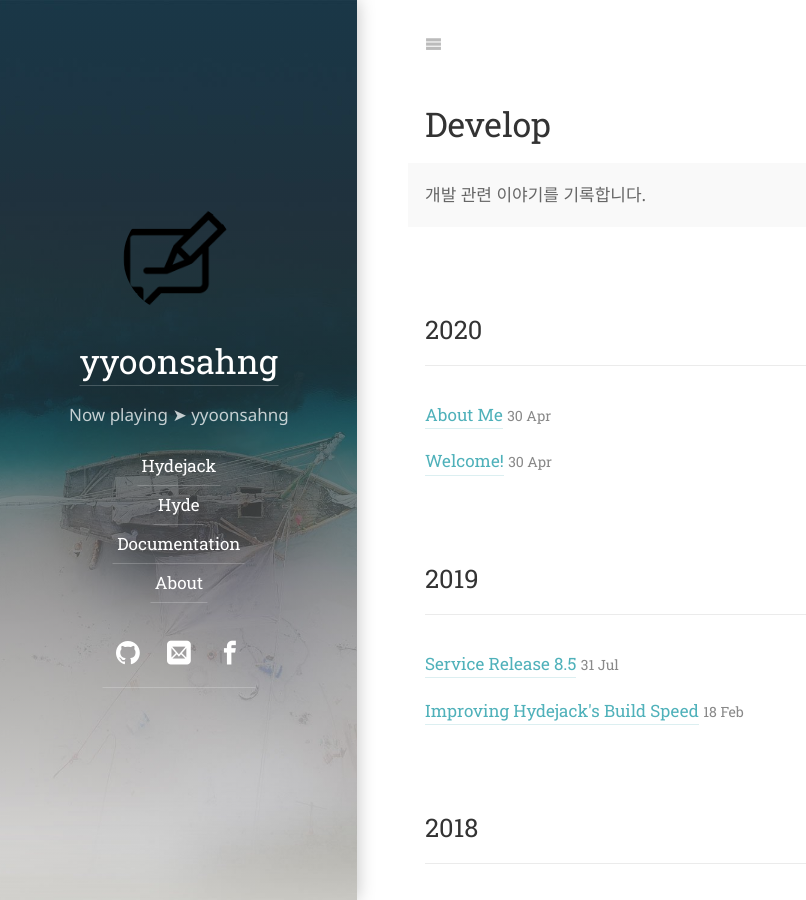
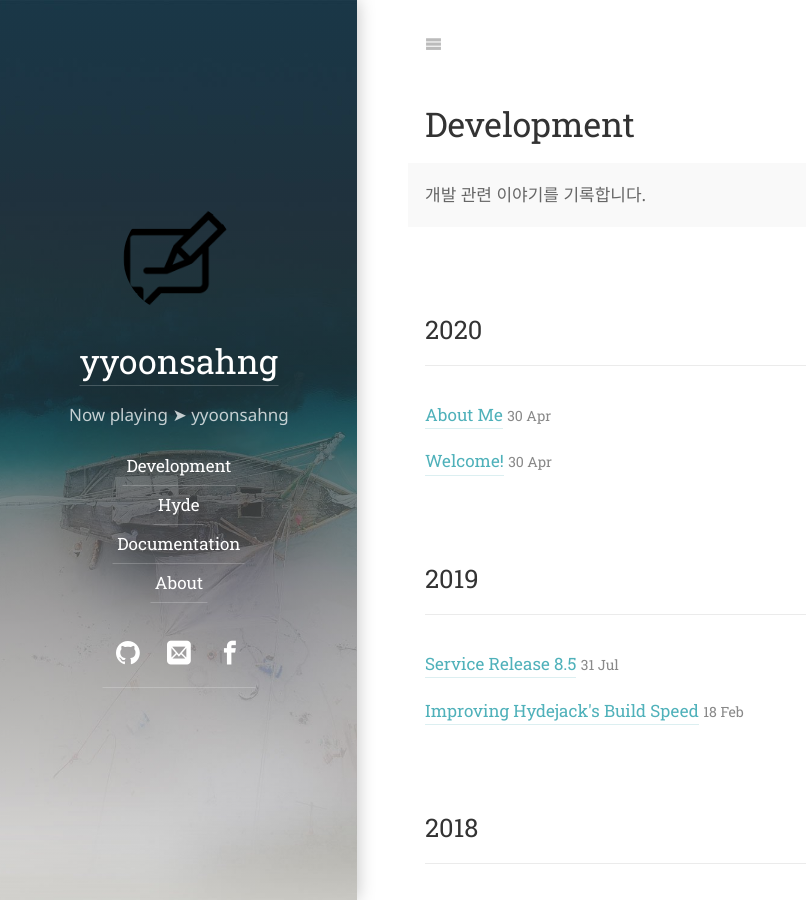
Before and after one commit to yyoonsahng/yyoonsahng.github.io, a Jekyll site: the page built from _featured_categories/development.md, in a window 1280 px wide and 900 px high. Shown: the whole window, without its empty margins (0-806 px from the left). Built offline with Jekyll 4.4.1, drawn with Linux system fonts in a browser that asks for light colours; some web fonts are replaced.

Commit message:
develop menu

```diff
--- a/_config.yml
+++ b/_config.yml
@@ -48,8 +48,8 @@ author:
 
 # Add links to the sidebar.
 menu:
-  - title:             Hydejack
-    url:               /hydejack/
+  - title:             Development
+    url:               /development/
   - title:             Hyde
     url:               /hyde/
   - title:             Documentation
--- a/_featured_categories/hydejack.md
+++ b/_featured_categories/development.md
@@ -1,7 +1,7 @@
 ---
 layout: list
-title: Develop
-slug: develop
+title: Development
+slug: development
 menu: true
 order: 1
 description: >
```
Also changed, not shown: 2 other files.
